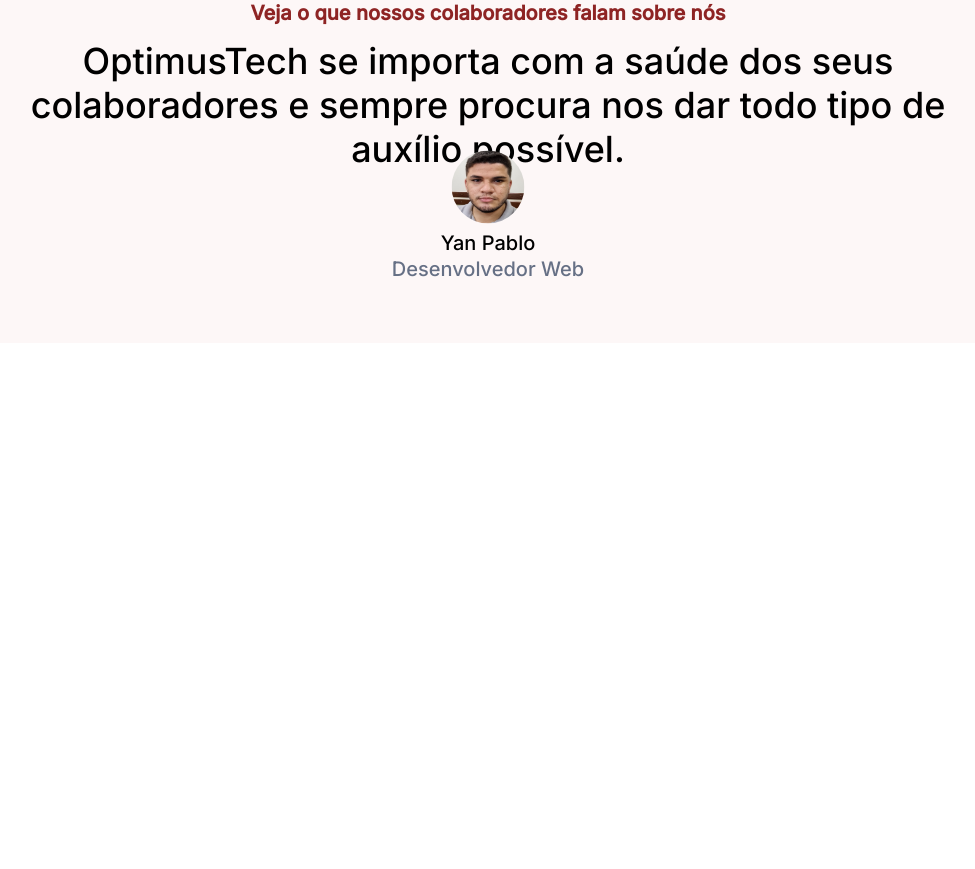
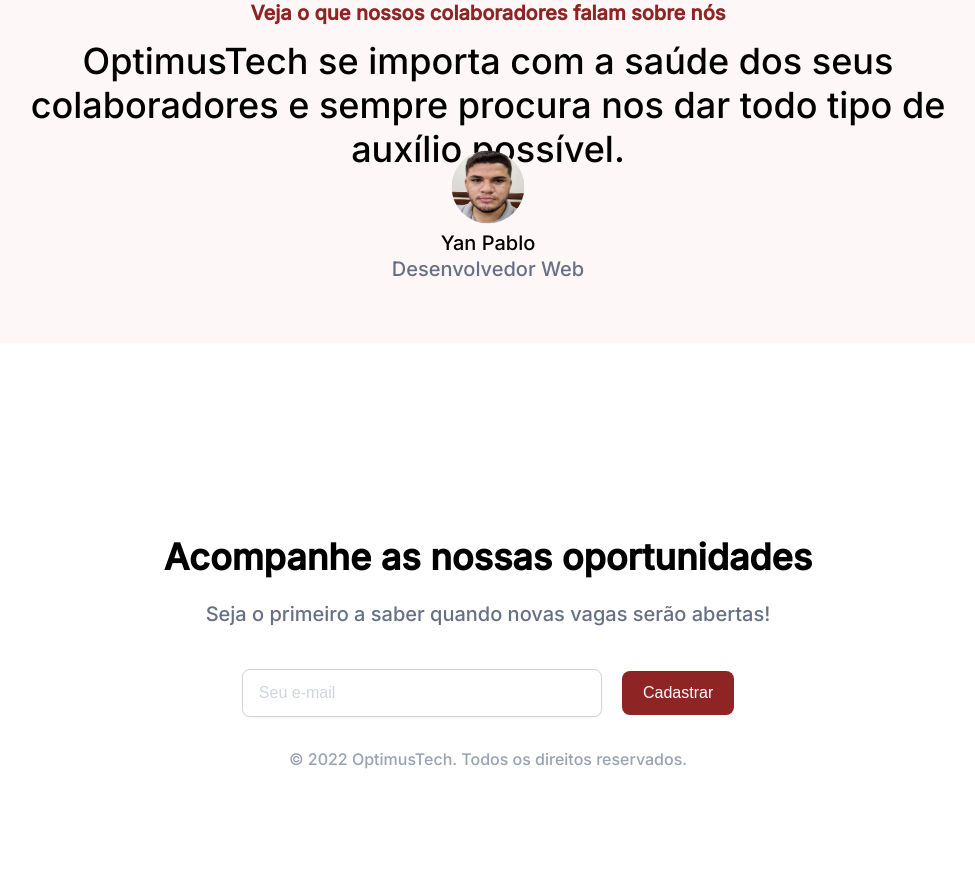
Before and after one commit to YanppSilva/7DaysOfCode-OptimusTech, a plain HTML site: page index.html in a window 1280 px wide. Shown: the part 2622-3491 px from the top of the page, without its empty margins (152-1127 px from the left). Before the commit the page ends 3061 px from the top, so only its background shows below. Drawn offline with Linux system fonts and the light colour scheme.

Commit message:
Rodapé
#7DaysOfCode - 7º dia, Nessa seção tive que criar um título, um pequeno texto, um formulário com um campo de entrada para o e-mail e um botão. Além disso, também há um texto de copyright logo abaixo.

Lembrando que o intuito desse desafio é apenas desenvolver o layout.

```diff
--- a/css/responsivo.css
+++ b/css/responsivo.css
@@ -110,6 +110,10 @@
     .colaborador span {
         font-size: 18px;
     }
+
+    .footer {
+        padding: 96px 150px;
+    }
 }
 
 @media (max-width: 768px) {
@@ -149,6 +153,14 @@
     .colaborador span {
         font-size: 16px;
         height: auto;
+    }
+
+    .footer {
+        padding: 96px 75px;
+    }
+
+    .footer_titulo {
+        font-size: 28px;
     }
 }
 
@@ -211,4 +223,16 @@
         font-size: 24px;
     }
 
+    .footer {
+        padding: 96px 37.5px;
+    }
+
+    .footer_titulo {
+        font-size: 26px;
+    }
+
+    .input {
+        width: 180px;
+    }
+
 }
--- a/css/style.css
+++ b/css/style.css
@@ -301,7 +301,7 @@
 
 .feedback_titulo {
     color: var(--main-color);
-    font-size: 14px;
+    font-size: 18px;
     font-weight: 600;
     line-height: 20px;
     margin-bottom: 16px;
@@ -347,3 +347,63 @@
     line-height: 20px;
     text-align: center;
 }
+
+.footer {
+    height: 430px;
+    padding: 96px 300px;
+}
+
+.footer_form {
+    align-items: center;
+    display: flex;
+    flex-direction: column;
+    justify-content: center;
+    width: 100%;
+}
+
+.footer_titulo {
+    font-size: 36px;
+    line-height: 44px;
+    margin-bottom: 20px;
+    text-align: center;
+    width: 100%;
+}
+
+.footer_chamada__email {
+    color: var(--text-color);
+    display: block;
+    font-size: 20px;
+    line-height: 30px;
+    margin-bottom: 40px;
+    text-align: center;
+    width: 100%;
+}
+
+.input {
+    align-items: center;
+    background: #FFFFFF;
+    border: 1px solid #D0D5DD;
+    border-radius: 8px;
+    box-shadow: 0px 1px 2px rgba(16, 24, 40, 0.05);
+    color: #667085;
+    gap: 8px;
+    height: 48px;
+    line-height: 24px;
+    margin-right: 16px;
+    outline: 0;
+    padding: 12px 14px 12px 16px;
+    width: 360px;
+}
+
+.input::-webkit-input-placeholder {
+    color: #D0D5DD;
+    font-size: 16px;
+    font-weight: 400;
+}
+
+.copyright {
+    color: #98A2B3;
+    font-size: 16px;
+    margin-top: 32px;
+    text-align: center;
+}
--- a/index.html
+++ b/index.html
@@ -130,6 +130,17 @@
       </section>
     </section>
   </main>
+  <footer class="footer">
+    <section class="footer_form">
+      <h2 class="footer_titulo">Acompanhe as nossas oportunidades</h2>
+      <span class="footer_chamada__email">Seja o primeiro a saber quando novas vagas serão abertas!</span>
+      <form action="#" autocomplete="on" class="email_container">
+        <input name="email" class="input" type="email" placeholder="Seu e-mail" required>
+        <input type="submit" value="Cadastrar" class="botao__cadastrar">
+      </form>
+      <span class="copyright">© 2022 OptimusTech. Todos os direitos reservados.</span>
+    </section>
+  </footer>
 </body>
 
 </html>
```
